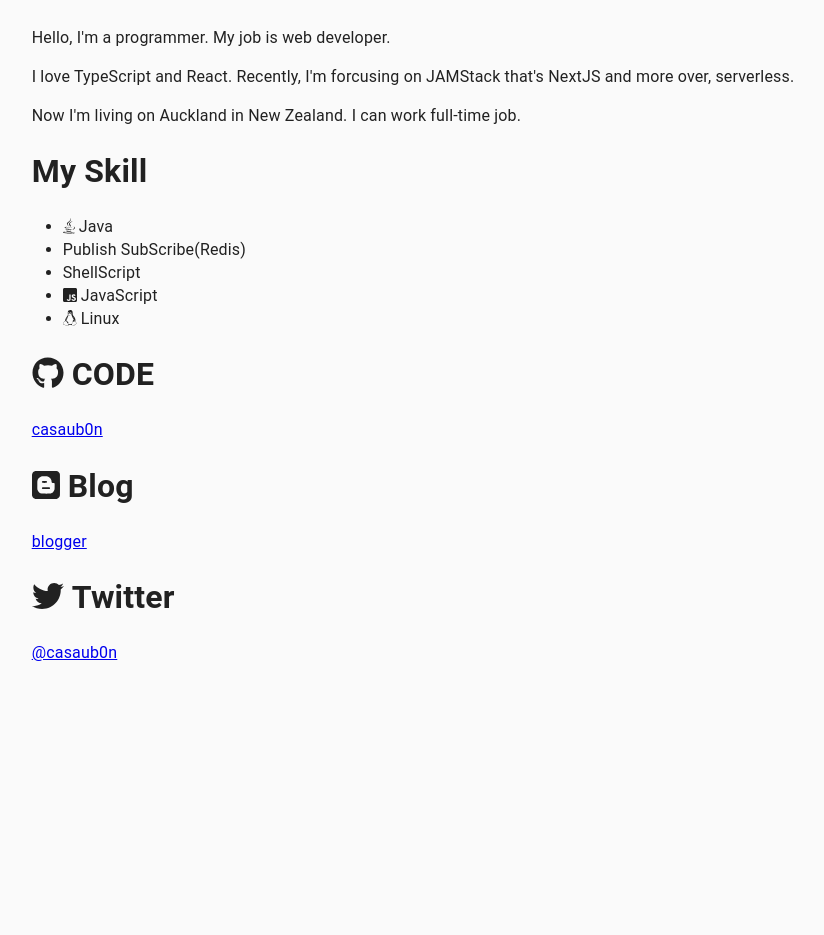
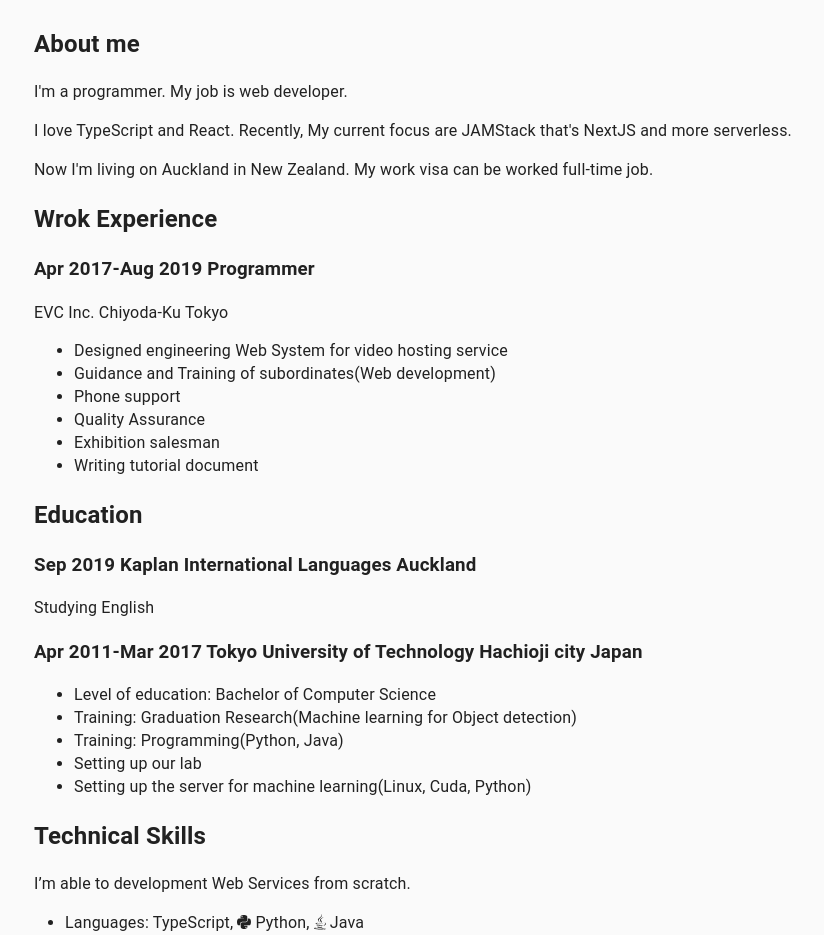
Before and after one commit to casaub0n/casaub0n-gh, a React (Create React App) app: page / in a window 1280 px wide. Shown: the part 47-982 px from the top of the page, without its empty margins (227-1051 px from the left). Before the commit the page ends 800 px from the top, so only its background shows below. Built offline with nearby package versions, Linux system fonts and the light colour scheme.

Commit message:
Add contents

```diff
--- a/src/features/main/MainArea.tsx
+++ b/src/features/main/MainArea.tsx
@@ -6,7 +6,8 @@ import {
   faLinux,
   faGithub,
   faBlogger,
-  faTwitter
+  faTwitter,
+  faPython
 } from "@fortawesome/free-brands-svg-icons";
 import { far } from "@fortawesome/free-regular-svg-icons";
 import { fas } from "@fortawesome/free-solid-svg-icons";
@@ -42,44 +43,62 @@ library.add(
   faLinux,
   faGithub,
   faBlogger,
-  faTwitter
+  faTwitter,
+  faPython
 );
 
 const Hello: React.FC = () => <section>
   <h1>Takashi Yoshida</h1>
-  <p>Hello, I'm a programmer. My job is web developer.</p>
-  <p>I love TypeScript and React. Recently, I'm forcusing on JAMStack that's NextJS and more over, serverless.</p>
-  <p>Now I'm living on Auckland in New Zealand. I can work full-time job.</p>
+  <h2>About me</h2>
+  <p>I'm a programmer. My job is web developer.</p>
+  <p>I love TypeScript and React. Recently, My current focus are JAMStack that's NextJS and more serverless.</p>
+  <p>Now I'm living on Auckland in New Zealand. My work visa can be worked full-time job.</p>
+  <h2>Wrok Experience</h2>
+  <h3>Apr 2017-Aug 2019 Programmer</h3>
+  <p>EVC Inc. Chiyoda-Ku Tokyo</p>
+  <ul>
+    <li>Designed engineering Web System for video hosting service</li>
+    <li>Guidance and Training of subordinates(Web development)</li>
+    <li>Phone support</li>
+    <li>Quality Assurance</li>
+    <li>Exhibition salesman</li>
+    <li>Writing tutorial document</li>
+  </ul>
+  <h2>Education</h2>
+  <h3>Sep 2019 Kaplan International Languages Auckland</h3>
+  <p>Studying English</p>
+  <h3>Apr 2011-Mar 2017 Tokyo University of Technology Hachioji city Japan</h3>
+  <ul>
+    <li>Level of education: Bachelor of Computer Science</li>
+    <li>Training: Graduation Research(Machine learning for Object detection)</li>
+    <li>Training: Programming(Python, Java)</li>
+    <li>Setting up our lab</li>
+    <li>Setting up the server for machine learning(Linux, Cuda, Python)</li>
+  </ul>
 </section>
 
 const MySkill: React.FC = () => (
   <>
-    <h1>My Skill</h1>
+    <h2>Technical Skills</h2>
+    <p>I’m able to development Web Services from scratch.</p>
     <ul>
       <MyList>
-        <StyledIcon icon={faJava} />
-        Java
+        Languages: TypeScript, <StyledIcon icon={faPython} />Python, <StyledIcon icon={faJava} />Java
       </MyList>
-      <MyList>Publish SubScribe(Redis)</MyList>
-      <MyList>ShellScript</MyList>
-      <MyList>
-        <StyledIcon icon={faJsSquare} />
-        JavaScript
-      </MyList>
-      <MyList>
-          <StyledIcon icon={faLinux} />
-        Linux
-      </MyList>
+      <MyList>VCS: Git(GitHub)</MyList>
+      <MyList>Web Framework : JSF, Spring, Struts</MyList>
+      <MyList>Front-End : React, JQuery</MyList>
+      <MyList>DB: PostgreSQL, MySQL, SQL Server, Oracle DB</MyList>
+      <MyList>OS: <StyledIcon icon={faLinux} />Linux(Ubuntu, Cent OS), Windows, Windows Server</MyList>
+      <MyList>Publish SubScribe(Redis), ShellScript</MyList>
     </ul>
+    <p>We have a video hosting service. My job was full-stack developer.</p>
   </>
 );
 
 const TwitterFollowButton: React.FC = () => (
   <>
-    <h1>
-      <StyledIcon icon={faTwitter} />
-      Twitter
-    </h1>
+    <h2><StyledIcon icon={faTwitter} />Twitter</h2>
     <a href="https://twitter.com/casaub0n">@casaub0n</a>
   </>
 );
@@ -87,10 +106,7 @@ const TwitterFollowButton: React.FC = () => (
 const BloggerLink: React.FC = () => {
   return (
     <>
-      <h1>
-        <StyledIcon icon={faBlogger} />
-        Blog
-      </h1>
+      <h2><StyledIcon icon={faBlogger} />Blog</h2>
       <a href="https://casaubonlib.blogspot.com/">blogger</a>
     </>
   );
@@ -99,10 +115,7 @@ const BloggerLink: React.FC = () => {
 const GitHubLink: React.FC = () => {
   return (
     <>
-      <h1>
-        <StyledIcon icon={faGithub} />
-        CODE
-      </h1>
+      <h2><StyledIcon icon={faGithub} />CODE</h2>
       <a href="https://github.com/casaub0n">casaub0n</a>
     </>
   );
```
